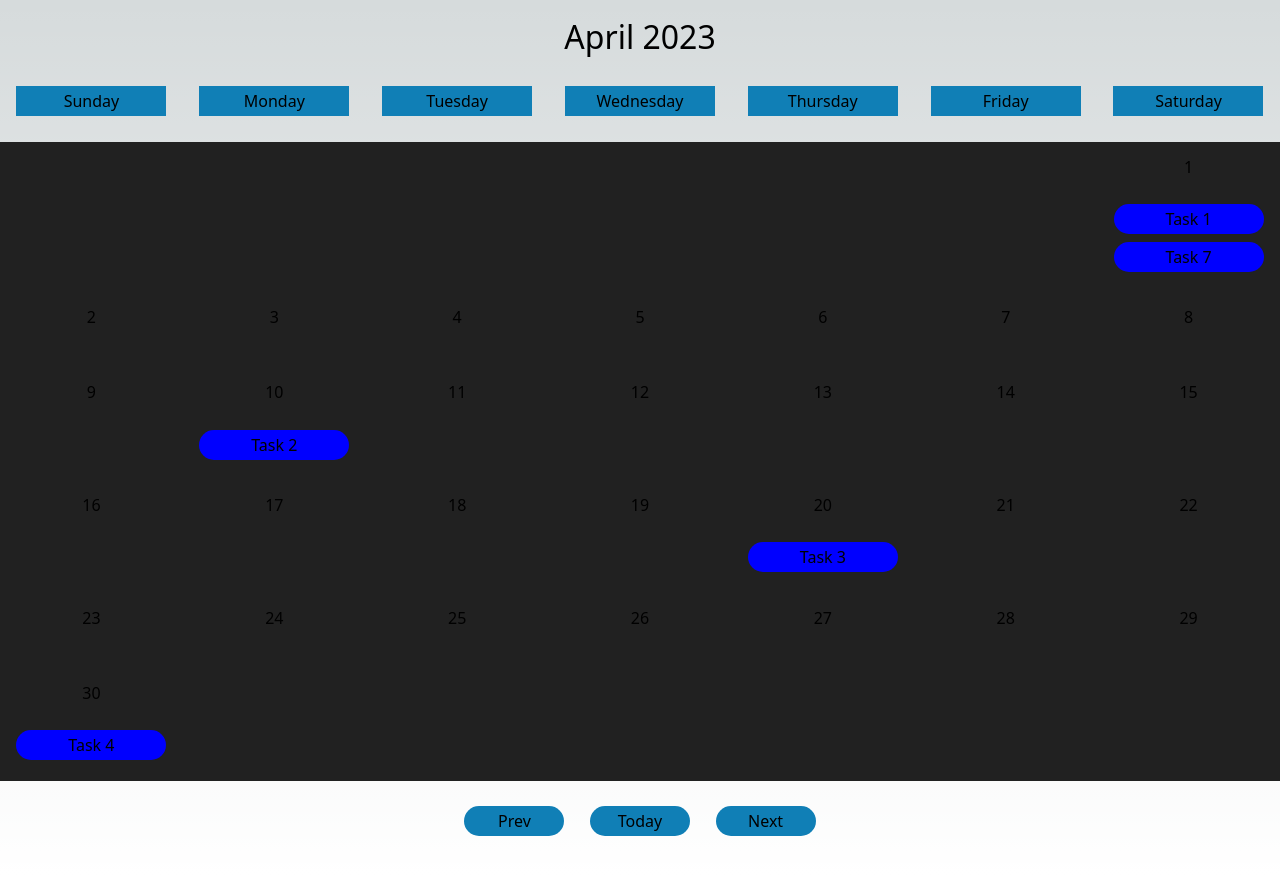
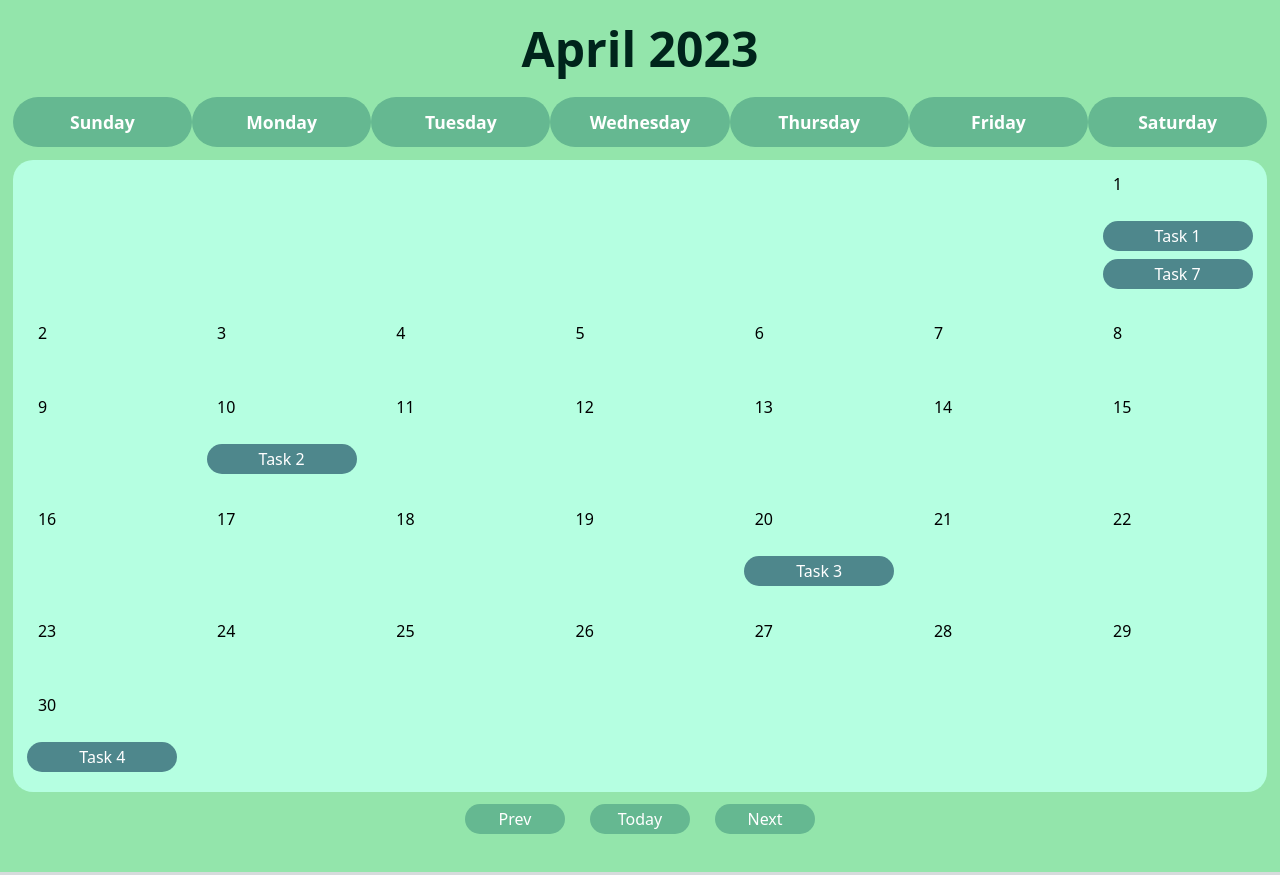
Before and after one commit to Pavel-2004/deerhacks, a Next.js app: page / in a window 1280 px wide. Built offline with nearby package versions, Linux system fonts and the light colour scheme.

Commit message:
Calendar With Style

```diff
--- a/src/styles/globals.css
+++ b/src/styles/globals.css
@@ -10,9 +10,9 @@
 
 @media (prefers-color-scheme: dark) {
   :root {
-    --foreground-rgb: 255, 255, 255;
-    --background-start-rgb: 0, 0, 0;
-    --background-end-rgb: 0, 0, 0;
+    --foreground-rgb: 0, 36, 27;
+    --background-start-rgb: 147, 229, 171;
+    --background-end-rgb: 147, 229, 171;
   }
 }
 
--- a/src/styles/style.css
+++ b/src/styles/style.css
@@ -16,11 +16,12 @@
     width: 100px;
     height: 30px;
     border-radius: 50px;
-    background-color: rgb(16, 127, 182);
+    background-color: rgb(	101, 184, 145);
     cursor: pointer;
     margin-left: 1%;
     margin-right: 1%;
     margin-bottom: 2%;
+    color: white;
 }
 
 .All {
@@ -29,11 +30,16 @@
     justify-content: center;
     align-items: center;
     width: 100%;
+    background-color: rgb(147, 229, 171);
+    padding-left: 1%;
+    padding-right: 1%;
 }
 
 
 .Month {
-    font-size: 200%;
+    font-size: 300%;
+    font-weight: bold;
+    color: rgb(0, 36, 27);
     display: flex;
     flex-direction: row;
     justify-content: center;
@@ -49,18 +55,21 @@
     justify-content: space-around;
     align-items: center;
     width: 100%;
-    padding-top: 1%;
     padding-bottom: 1%;
 }
 
 .EachDay {
     display: flex;
+    font-size: 110%;
     flex-direction: row;
     justify-content: space-around;
     align-items: center;
-    width: 150px;
-    height: 30px;
-    background-color: rgb(16, 127, 182);
+    width: 180px;
+    height: 50px;
+    background-color: rgb(	101, 184, 145);
+    font-weight: bold;
+    color: white;
+    border-radius: 50px;
 }
 
 .Calendar {
@@ -69,8 +78,8 @@
     justify-content: center;
     align-items: center;
     width: 100%;
-    margin-top: 1%;
-    margin-bottom: 1%;
+    background-color: rgb(181, 255, 225);
+    border-radius: 20px;
 }
 
 .Week {
@@ -81,14 +90,13 @@
     width: 100%;
     padding-top: 1%;
     padding-bottom: 1%;
-    background-color: rgb(33, 33, 33);
 }
 
 .Days {
     display: flex;
     flex-direction: row;
-    justify-content: space-around;
     align-items: center;
+    padding-left: 2%;
     width: 100%;
     height: 100%;
 }
@@ -109,16 +117,17 @@
     width: 150px;
     height: 30px;
     border-radius: 50px;
-    background-color: blue;
+    background-color: rgb(78,135,140);
     margin-bottom: 5%;
+    color: white;
 }
 
 /***/
 
 .TaskMenu {
-    background-color: rgb(33, 33, 33);
-    border: 1px solid rgb(15, 240, 78);
-    border-radius: 5px;
+    background-color: rgb(181, 255, 225);
+    box-shadow: 0 0 10px rgba(0, 0, 0, 0.5);
+    border-radius: 20px;
     padding: 10px;
     width: 40%;
     margin: 5% auto;
@@ -156,13 +165,13 @@
   }
 
   .TaskBack {
-    background-color: #4CAF50;
+    background-color: rgb(	101, 184, 145);
     border: none;
     color: white;
     padding: 10px;
     text-align: center;
     text-decoration: none;
-    border-radius: 15%;
+    border-radius: 10px;
     font-size: 16px;
     margin-top: 3%;
     cursor: pointer;
```
Also changed, not shown: src/Components/CalenderTask.js (+0 -23 lines).
